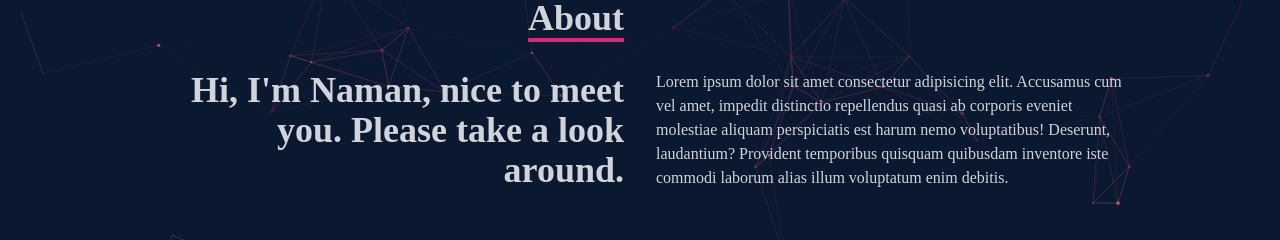
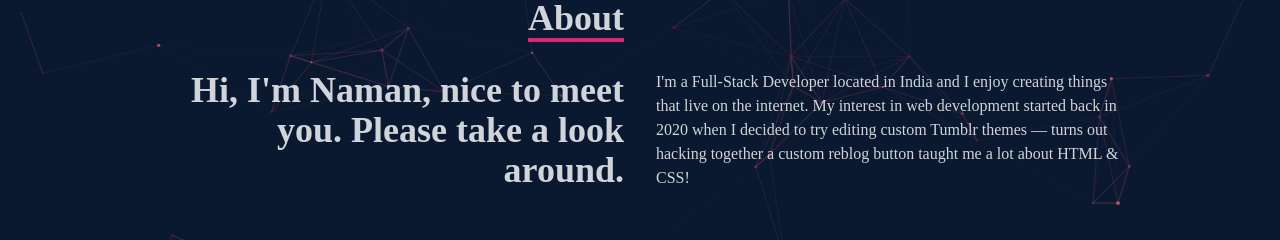
Before and after one commit to naman9896/portfolio, a React (Create React App) app: page /about in a window 1280 px wide. Shown: the part 306-546 px from the top of the page. Built offline with nearby package versions, Linux system fonts and the light colour scheme.

Commit message:
about update

```diff
--- a/src/components/About.js
+++ b/src/components/About.js
@@ -22,12 +22,11 @@ const About = () => {
           </div>
           <div className="introLoadAbout">
             <p>
-              Lorem ipsum dolor sit amet consectetur adipisicing elit. Accusamus
-              cum vel amet, impedit distinctio repellendus quasi ab corporis
-              eveniet molestiae aliquam perspiciatis est harum nemo
-              voluptatibus! Deserunt, laudantium? Provident temporibus quisquam
-              quibusdam inventore iste commodi laborum alias illum voluptatum
-              enim debitis.
+              I'm a Full-Stack Developer located in India and I enjoy creating
+              things that live on the internet. My interest in web development
+              started back in 2020 when I decided to try editing custom Tumblr
+              themes — turns out hacking together a custom reblog button taught
+              me a lot about HTML & CSS!
             </p>
           </div>
         </div>
```
